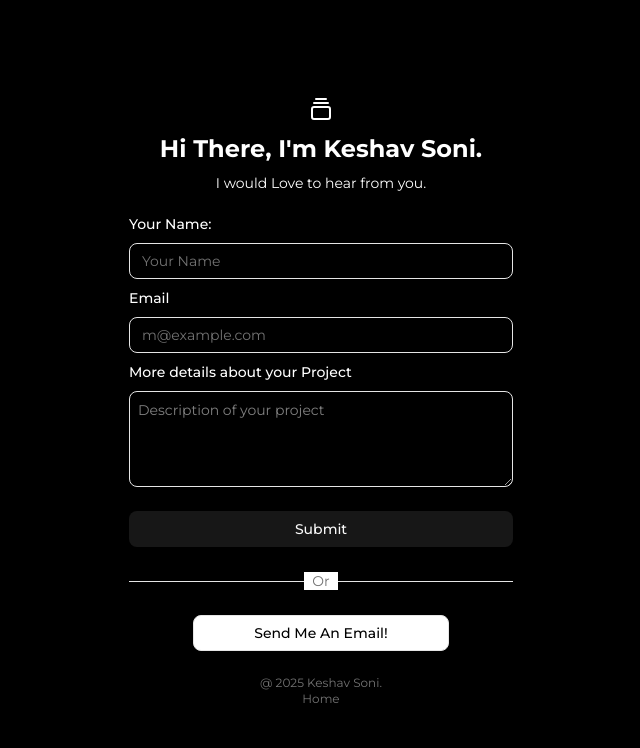
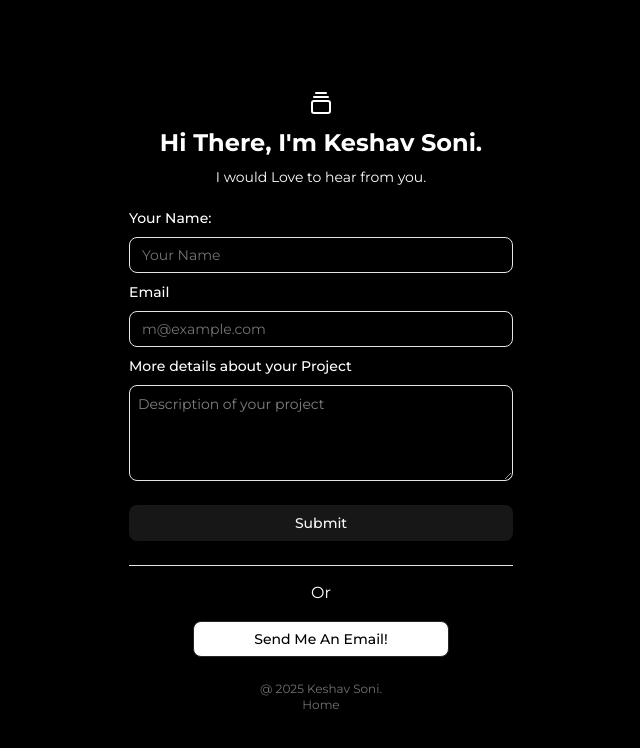
Before and after one commit to keshavvsonii01/nextportfolio, a Next.js app: page /Contact in a window 1280 px wide. Shown: the top 748 px of the page, without its empty margins (319-959 px from the left). Built offline with nearby package versions, Linux system fonts and the light colour scheme.

Commit message:
ContactFinish

```diff
--- a/components/login-form.jsx
+++ b/components/login-form.jsx
@@ -1,4 +1,4 @@
-'use client'
+"use client";
 
 import Link from "next/link";
 import { GalleryVerticalEnd } from "lucide-react";
@@ -24,7 +24,7 @@ export function LoginForm({ className, ...props }) {
         details,
       });
 
-    if (response.status === 200) {
+      if (response.status === 201) {
         console.log("Saved successfully!");
 
         // Reset fields
@@ -61,6 +61,7 @@ export function LoginForm({ className, ...props }) {
               <Label htmlFor="Name">Your Name:</Label>
               <Input
                 id="Name"
+                value={name}
                 onChange={(e) => setName(e.target.value)}
                 type="text"
                 placeholder="Your Name"
@@ -69,6 +70,7 @@ export function LoginForm({ className, ...props }) {
               <Label htmlFor="Email">Email</Label>
               <Input
                 id="Email"
+                value={email}
                 type="email"
                 onChange={(e) => setEmail(e.target.value)}
                 placeholder="m@example.com"
@@ -77,6 +79,7 @@ export function LoginForm({ className, ...props }) {
               <Label htmlFor="Details"> More details about your Project</Label>
               <textarea
                 id="Details"
+                value={details}
                 className=" h-24 rounded-md border p-2 placeholder:text-xs placeholder:lg:text-sm"
                 type="text"
                 onChange={(e) => setDetails(e.target.value)}
@@ -84,20 +87,17 @@ export function LoginForm({ className, ...props }) {
                 required
               />
             </div>
-            <Button type="submit"  className="w-full">
+            <Button type="submit" className="w-full p-3">
               Submit
             </Button>
           </div>
-          <div className="after:border-border relative text-center text-sm after:absolute after:inset-0 after:top-1/2 after:z-0 after:flex after:items-center after:border-t">
-            <span className="bg-background text-muted-foreground relative z-10 px-2">
-              Or
-            </span>
-          </div>
+          <div className="after:border-border relative text-center text-sm after:absolute after:inset-0 after:top-1/2 after:z-0 after:flex after:items-center after:border-t"></div>
+          <span className="items-center text-center z-10 -my-2">Or</span>
           <div className="w-2/3 flex items-center justify-center mx-auto">
             <Button
               variant="outline"
               type="button"
-              className="w-full text-black"
+              className="w-full p-2 border-neutral-800 text-black"
             >
               <a href="mailto:keshavvsonii01@gmail.com?subject=Hey, Got a project">
                 Send Me An Email!{" "}
```
Lines whose indentation alone changed are shown as unchanged.
